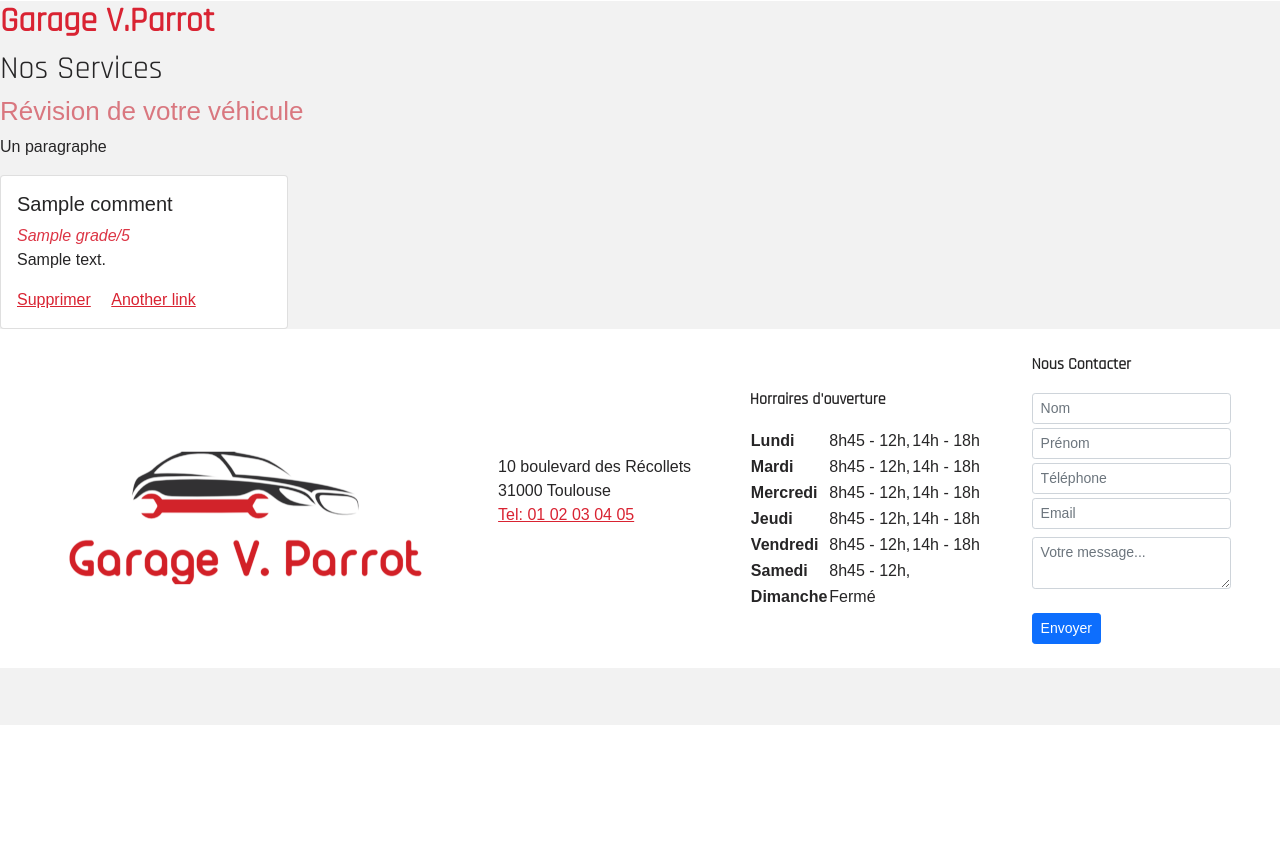
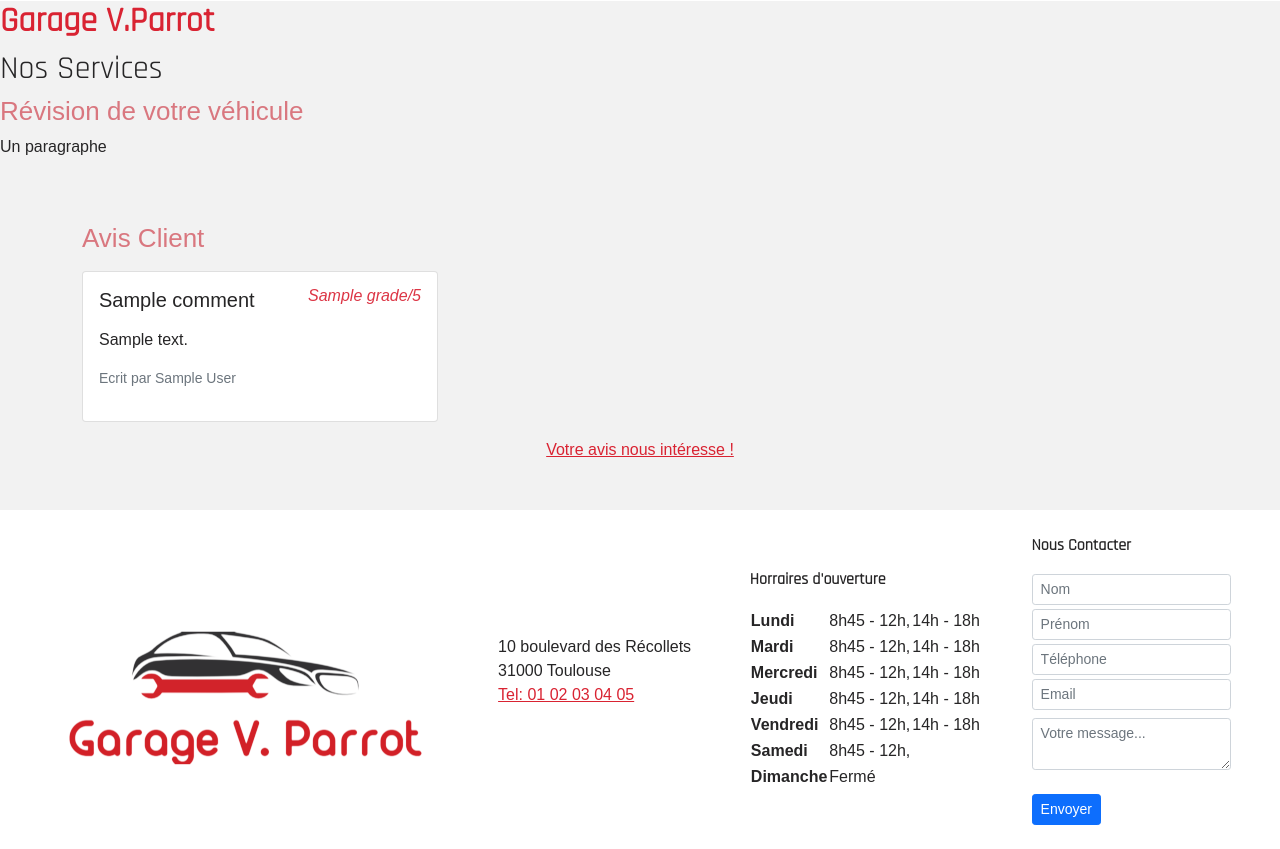
Before and after one commit to FloNoiret/garage, a Symfony app: template templates/home_page/home.html.twig in a window 1280 px wide. Shown: the part 75-924 px from the top of the page. Before the commit the page ends 800 px from the top, so only its background shows below. Run offline with Twig, Linux system fonts and the light colour scheme; the template is opened without the code that fills it: most values are stand-ins (such as "Sample title", 1, 10 or a date in 2020); some libraries are stand-ins or nearby versions.

Commit message:
Comment Section Card

```diff
--- a/src/Controller/HomePageController.php
+++ b/src/Controller/HomePageController.php
@@ -13,18 +13,17 @@ use Symfony\Component\Routing\Annotation\Route;
 
 class HomePageController extends AbstractController
 {
+
     #[Route('/', name: 'accueil')]
     public function index(ManagerRegistry $doctrine): Response
     {
+        /* Route & Controller comment */
         $repository = $doctrine->getRepository(CommentPost::class);
         $comments = $repository->findAll();
         return $this->render('home_page/home.html.twig', [
             "comments" => $comments
         ]);
     }
-
-    /* Route & Controller to view comment */
-
 
     #[Route('/comment/new')]
     public function create(Request $request, ManagerRegistry $doctrine): Response
--- a/templates/home_page/commentform.html.twig
+++ b/templates/home_page/commentform.html.twig
@@ -6,7 +6,7 @@
 	<div class="container mt-5 mb-5">
 		{{ form_start(comment_form) }}
 		{{ form_rest(comment_form) }}
-		<input type="submit" value="Publier" class="btn btn-primary mt-2">
+		<input type="submit" value="Publier" class="btn btn-danger mt-2">
 		{{ form_end(comment_form) }}
 	</div>
 
--- a/templates/home_page/home.html.twig
+++ b/templates/home_page/home.html.twig
@@ -16,17 +16,38 @@
 			Un paragraphe
 		</p>
 	</div>
-	{% for comment in comments %}
-	{# Comment section 	 #}
-	<div id="comment">
-	<div class="card" style="width: 18rem;">
-	  <div class="card-body">
-	    <h5 class="card-title">{{comment.title}}</h5>
-	    <i class="card-subtitle mb-2 text-danger">{{comment.grade}}/5</i>
-	    <p class="card-text"> {{comment.content}}</p>
-	    <a href="/comment/delete/{id<\d+>}" class="card-link">Supprimer</a>
-	    <a href="#" class="card-link">Another link</a>
-	  </div>
-	</div>
-{% endfor %}
+
+	<section class="pt-5 pb-5">
+		<div class="container">
+			<div class="row">
+				<div class="col-6">
+					<h3 class="mb-3">Avis Client
+					</h3>
+				</div>
+				<div class="col-12">
+					<div class="row">
+						{% for comment in comments|slice(0,6) %}
+							<div class="col-md-4 mb-3">
+								<div class="card">
+									<div class="card-body">
+										<div class="d-flex justify-content-between"> <h5 class="card-title">{{comment.title}}</h5>
+										<i class="card-subtitle mb-2 text-danger">{{comment.grade}}/5</i> </div>
+										<p class="card-text mt-2">
+											{{comment.content}}</p>
+										<p class="text-muted small">
+											Ecrit par {{comment.author}}
+										</p>
+										{% if app.user %}
+											<a href="/comment/delete/{id<\d+>}" class="card-link">Supprimer</a>
+										{% endif %}
+									</div>
+								</div>
+							</div>
+						{% endfor %}
+					</div>
+				</div>
+				<a href="/comment/new" class="d-flex justify-content-center"> Votre avis nous intéresse ! </a>
+			</div>
+		</div>
+	</section>
 {% endblock %}
```
Also changed, not shown: src/Form/CommentType.php (+9 -5 lines).
